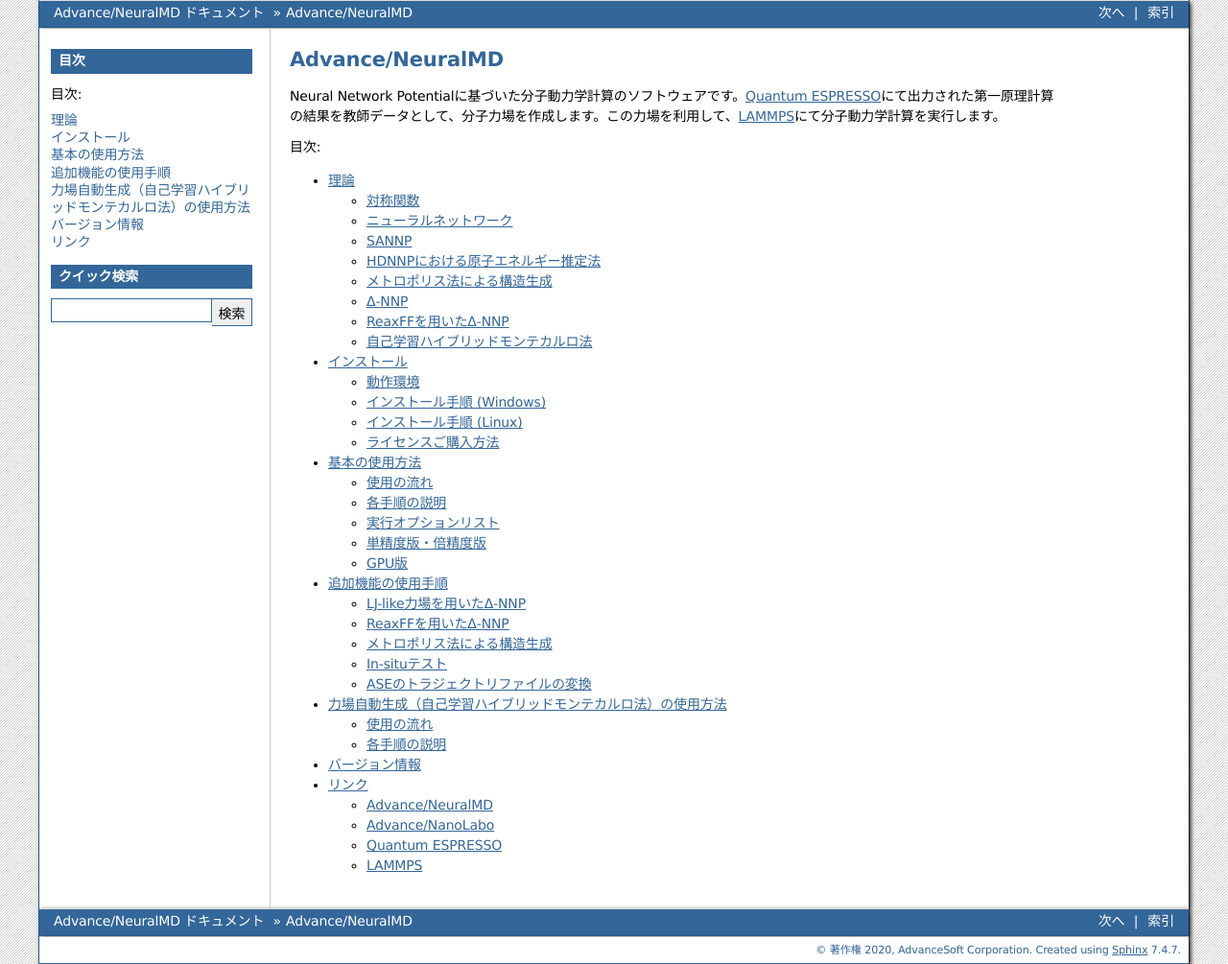
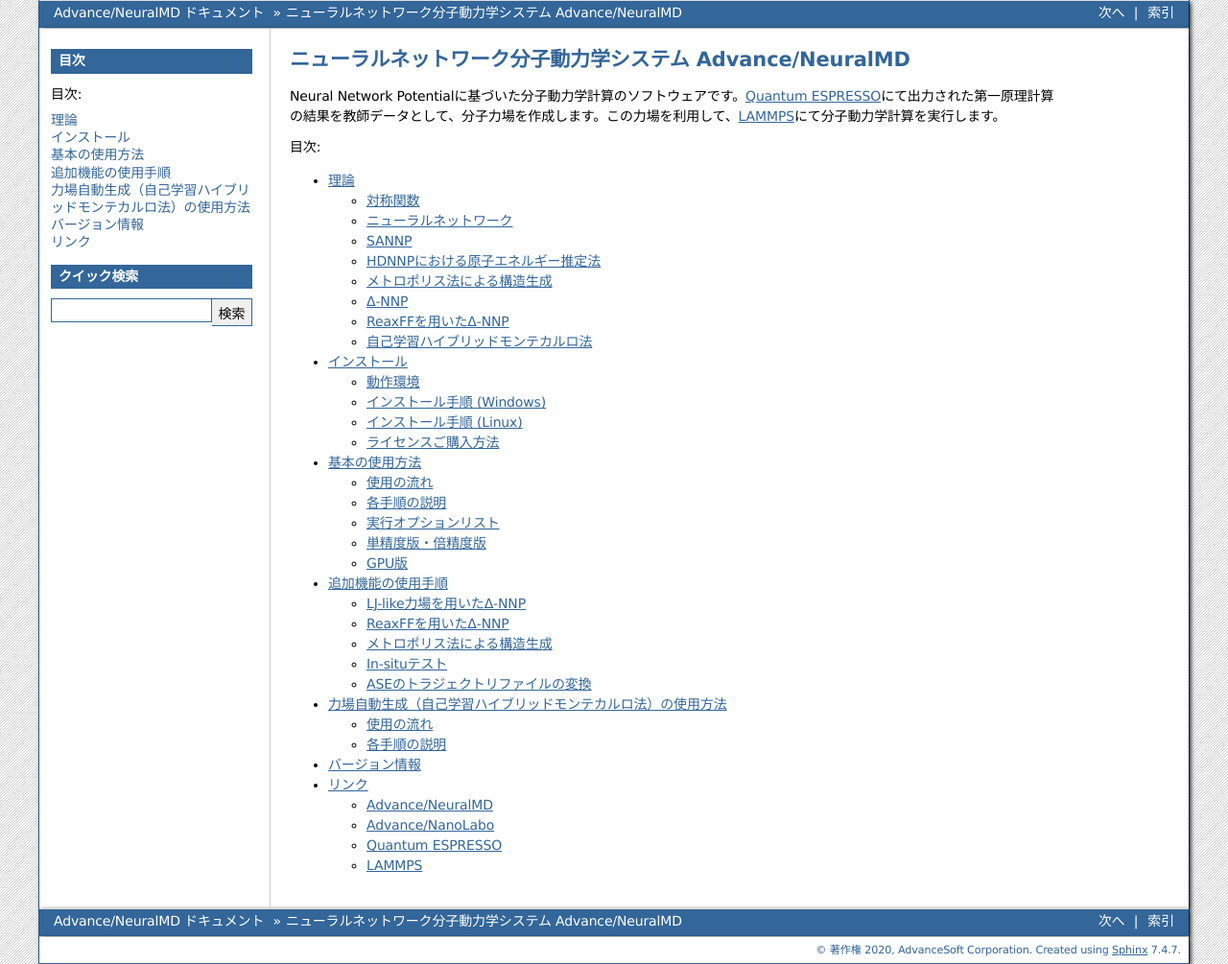
Before and after one commit to advancesoftcorp/neuralmd-doc, a Sphinx documentation site: the page built from docs/source/index.rst, in a window 1280 px wide. Shown: the whole page at 96% size. Built offline with Sphinx 7.4.7, drawn with Linux system fonts in a browser that asks for light colours; formulas are drawn with MathJax 3.

Commit message:
add description to index page title

```diff
--- a/docs/source/index.rst
+++ b/docs/source/index.rst
@@ -1,6 +1,6 @@
-============================================
-Advance/NeuralMD
-============================================
+============================================================
+ニューラルネットワーク分子動力学システム Advance/NeuralMD
+============================================================
 
 Neural Network Potentialに基づいた分子動力学計算のソフトウェアです。\ `Quantum ESPRESSO <https://www.quantum-espresso.org/>`_\ にて出力された第一原理計算の結果を教師データとして、分子力場を作成します。この力場を利用して、\ `LAMMPS <https://www.lammps.org>`_\ にて分子動力学計算を実行します。
 
```
Also changed, not shown: 1 other file.
